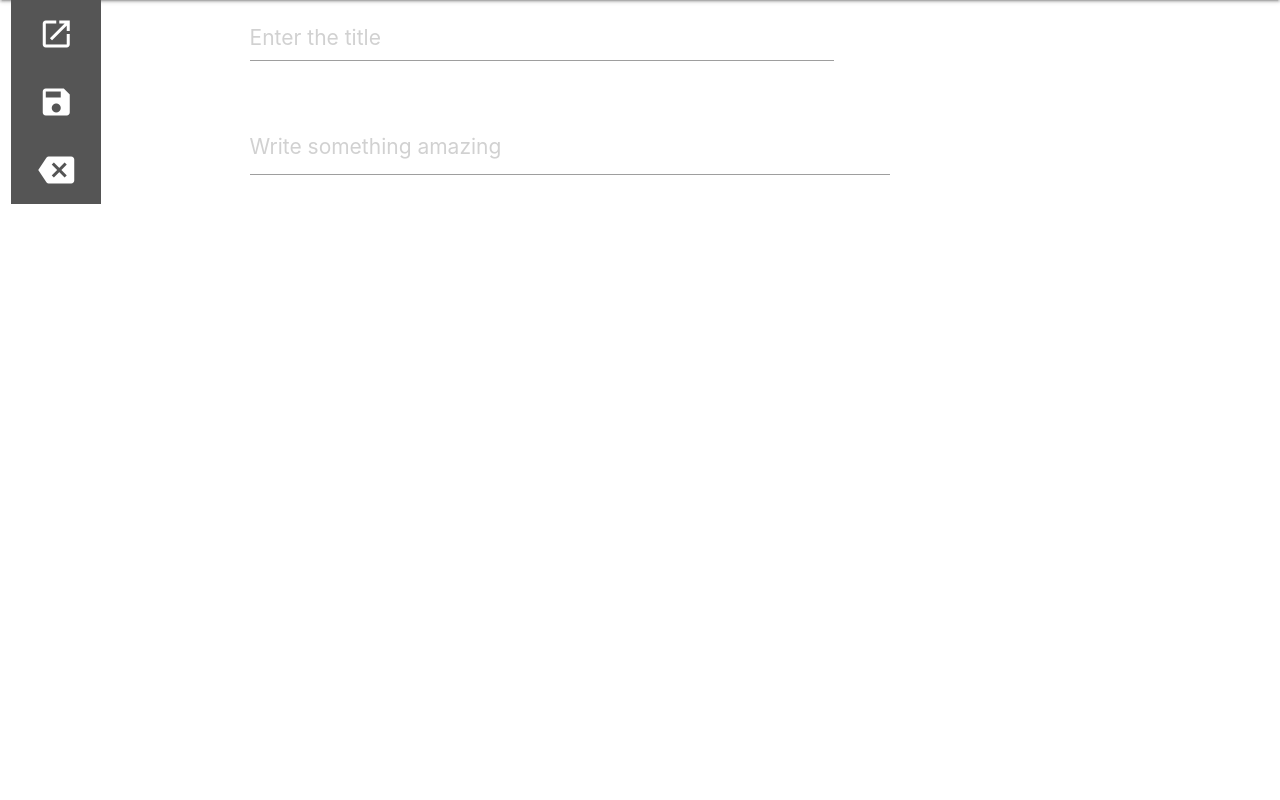
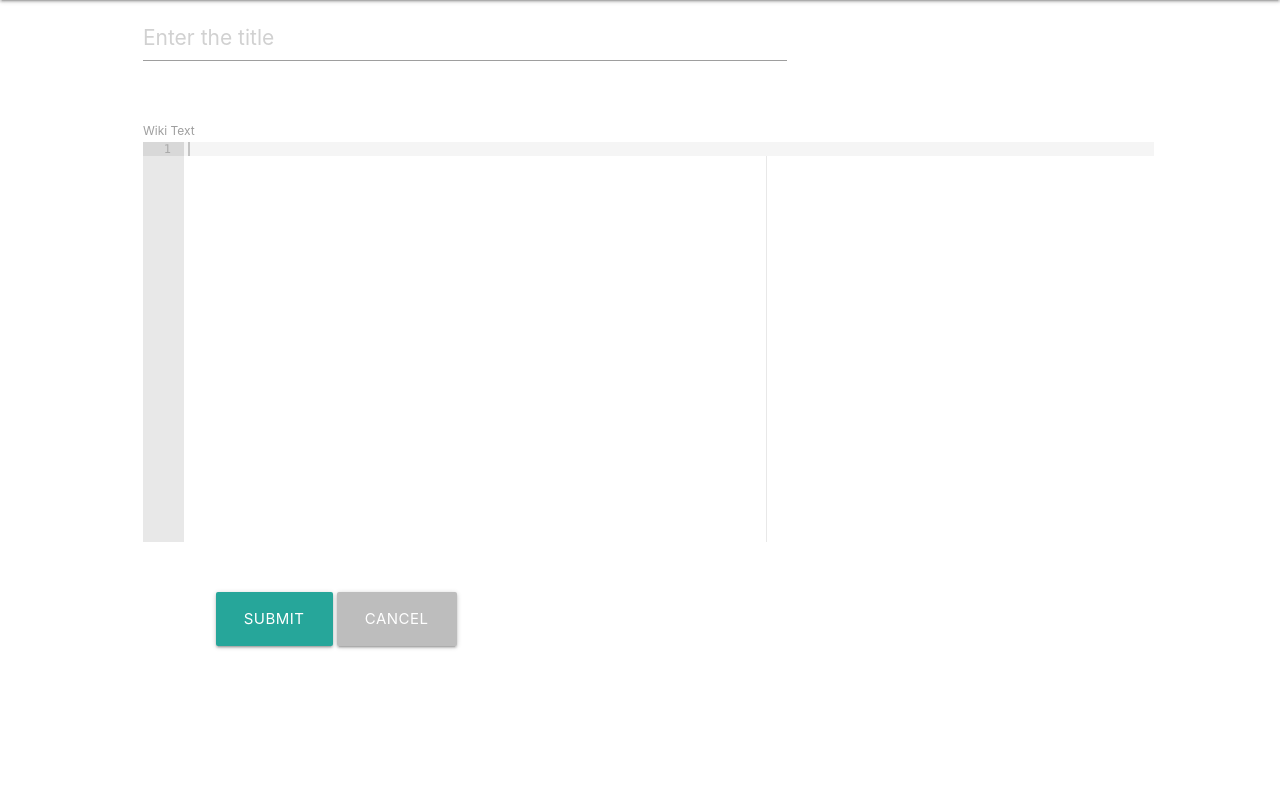
Before and after one commit to openstax/qualitas-server, a Flask app: page /wiki/create in a window 1280 px wide. Shown: the part 64-864 px from the top of the page. Run offline with Flask 2, Linux system fonts and the light colour scheme; the visitor is signed in with stand-in values (Sample User, id 1); data comes from the database, SQL or seed files in the repository; parts of the project's set-up code (start-up, migrations or seed data) failed here and were passed over; some libraries are stand-ins or nearby versions.

Commit message:
Added Ace Editor instead of StackEdit (#40)
* Added Ace Editor instead of StackEdit

* Removed StackEdit in favor of Ace Editor
* Swapped out nav-icons on update page in favor of submit button.
* Defaulted the timezone to central time. Sorry to those not in Texas ;).
* remove commented out code
* order items by last updated time in descending order

```diff
--- a/instance/conf.py
+++ b/instance/conf.py
@@ -28,3 +28,6 @@ SECURITY_RECOVERABLE = False
 SECURITY_TRACKABLE = True
 SECURITY_CHANGEABLE = False
 SECURITY_BLUEPRINT_NAME = 'auth'
+
+# Flask-Babel
+BABEL_DEFAULT_TIMEZONE = os.environ.get('BABEL_DEFAULT_TIMEZONE', 'America/Chicago')
--- a/qualitas/static/css/style.css
+++ b/qualitas/static/css/style.css
@@ -2,3 +2,7 @@
 fieldset {
     border-style: none;
 }
+
+strong {
+    font-weight: 800;
+}
--- a/qualitas/templates/wiki/base.html
+++ b/qualitas/templates/wiki/base.html
@@ -5,3 +5,41 @@
   <link rel="stylesheet" href="{{ url_for('static', filename='css/wiki.css') }}">
   <link rel="stylesheet" href="{{ url_for('static', filename='css/codehilite.css') }}">
 {% endblock extra_styles %}
+
+{% if ace_editor %}
+  {% block scripts %}
+  {{ super() }}
+    <script type="text/javascript" src="https://cdnjs.cloudflare.com/ajax/libs/ace/1.4.1/ace.js"></script>
+    <script type="text/javascript">
+        // https://gist.github.com/duncansmart/5267653
+        $('textarea[data-editor]').each(function() {
+            var textarea = $(this);
+            var mode = textarea.data('editor');
+
+            var div = $('<div>', {
+                'width': textarea.outerWidth(),
+                'height': 400,
+                'class': textarea.attr('class')
+            }).insertBefore(textarea);
+
+            textarea.hide();
+
+            var editor = ace.edit(div[0]);
+            var session = editor.getSession();
+
+            editor.setTheme("ace/theme/github");
+
+            session.setValue(textarea.val());
+            session.setMode('ace/mode/' + mode);
+            session.setNewLineMode('unix');
+            session.setTabSize(4);
+            session.setUseSoftTabs(true);
+            session.setUseWrapMode(true);
+
+            textarea.closest('form').submit(function() {
+                textarea.val(editor.getSession().getValue());
+            });
+        });
+    </script>
+  {% endblock scripts %}
+{% endif %}
--- a/qualitas/templates/wiki/create.html
+++ b/qualitas/templates/wiki/create.html
@@ -2,6 +2,7 @@
 {%- from '_helpers.html' import render_field %}
 
 {% set update = False %}
+{% set ace_editor = True %}
 
 {% if form.id %}
   {% set update = True %}
@@ -13,25 +14,12 @@
   <div class="container page">
 
     <div class="row">
-      <div class="col s12 m1 l1">
-        <div class="icon-bar">
-          <div class="nav-edit" onClick="openStackEdit()">
-              <i class="material-icons prefix" title="Open in StackEdit">open_in_new</i>
-          </div>
-          <div class="nav-save" onClick="submitForm()">
-            <i class="material-icons prefix" title="Save Wiki">save</i>
-          </div>
-          <div class="nav-back">
-            <a href="{% if update %}{{ url_for('wiki.detail', title=form.title.data) }}{% else %}{{ url_for('wiki.index') }}{% endif %}">
-              <i class="material-icons prefix" title="Back">backspace</i></a>
-          </div>
-        </div>
-      </div>
-      <div class="col offset-s1 s10">
-        <form  id="text-editor-form" method="POST" role="form">
+      <div class="col s12 offset-m1 m11 offset-l1 l11 ">
+        <div class="form-wrapper">
+          <form id="text-editor-form" method="POST" role="form">
             {{ form.hidden_tag() }}
 
-          {% if form.id %}
+            {% if update %}
               {{ form.id() }}
             {% endif %}
 
@@ -45,45 +33,21 @@
             <!-- TextArea Field -->
             {% call render_field(form.text) %}
               <div class="text-editor-wrapper">
-                {{ form.text(id='text-editor', class='materialize-textarea', placeholder='Write something amazing') }}
+                <label>Wiki Text</label>
+                {{ form.text(id='wiki-text', class='materialize-textarea', rows=20, **{'data-editor': 'markdown'}) }}
               </div>
             {% endcall %}
+            <div class="row">
+              <div class="col s12 offset-m1 m11 offset-l1 l11">
+                <p class="left-align">
+                  <button type="submit" class="btn btn-large waves-effect waves-light">Submit</button>
+                  <a href="{% if update %}{{ url_for('wiki.detail', title=form.title.data) }}{% else %}{{ url_for('wiki.index') }}{% endif %}" class="btn btn-large waves-effect waves-light grey lighten-1">Cancel</a>
+                </p>
+              </div>
+            </div>
           </form>
         </div>
-
+      </div>
     </div>
   </div>
 {% endblock content %}
-
-{% block scripts %}
-  {{ super() }}
-  <script src="https://unpkg.com/stackedit-js@1.0.5/docs/lib/stackedit.min.js"></script>
-
-  <script>
-    const editor = document.querySelector('textarea');
-    const stackedit = new Stackedit();
-
-    function submitForm(){
-      document.getElementById('text-editor-form').submit();
-    }
-
-    function openStackEdit() {
-
-      // Open the iframe
-      stackedit.openFile({
-        name: 'open-draft', // with an optional filename
-        content: {
-          text: editor.value // and the Markdown content.
-        }
-      });
-    }
-
-    // Listen to StackEdit events and apply the changes to the textarea.
-    stackedit.on('fileChange', (file) => {
-      editor.value = file.content.text;
-      M.textareaAutoResize(editor);
-    })
-  </script>
-
-
-{% endblock scripts %}
--- a/qualitas/templates/wiki/index.html
+++ b/qualitas/templates/wiki/index.html
@@ -5,7 +5,6 @@
 {% block content %}
 
   <div class="container">
-
     <div class="col s12">
       <div class="card">
       <a href="{{ url_for('wiki.create') }}" class="btn-floating btn-large waves-effect waves-light red right halfway-fab"><i class="material-icons">add</i></a></div>
@@ -16,7 +15,6 @@
               <a href="{{ page.detail_url }}"><span class="title">{{ page.title }}</span>
               </a>
               <p>Last updated by {{ page.author.username }} on {{ page.updated|datetimeformat(format='short') }}</p>
-
             </li>
           {% endfor %}
         </ul>
--- a/qualitas/wiki/views.py
+++ b/qualitas/wiki/views.py
@@ -23,7 +23,7 @@ wiki = Blueprint('wiki',
 
 @wiki.route('/', methods=['GET'])
 def index():
-    wiki_pages = WikiPage.query.all()
+    wiki_pages = WikiPage.query.order_by(WikiPage.updated.desc())
 
     return render_template('index.html', wiki_pages=wiki_pages)
 
```
Lines whose indentation alone changed are shown as unchanged.
